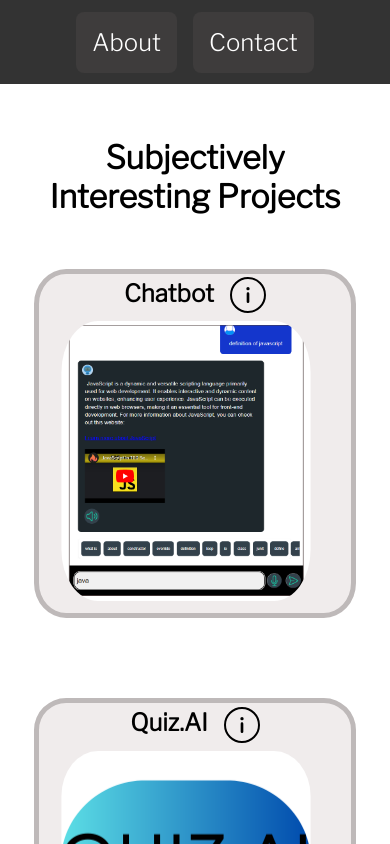
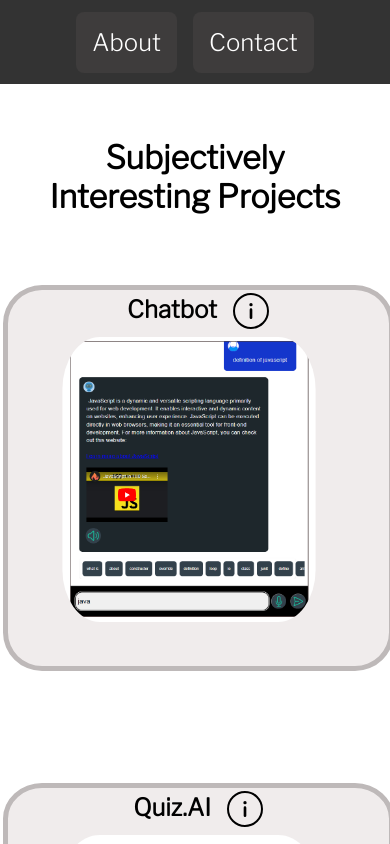
Before and after one commit to noah23olsen/portfolio-site, a Vue app: page /projects in a window 390 px wide. Shown: the top 844 px of the page. Built offline with nearby package versions, Linux system fonts and the light colour scheme.

Commit message:
mobile margin changes

```diff
--- a/src/components/NoahsProjects.vue
+++ b/src/components/NoahsProjects.vue
@@ -158,7 +158,7 @@ p.overlay-text {
     justify-content: center;
     align-content: center;
     align-items: center;
-    padding: 0rem;
+    margin:1rem;
     width:80%;
   }
   .projectTitle {
```
